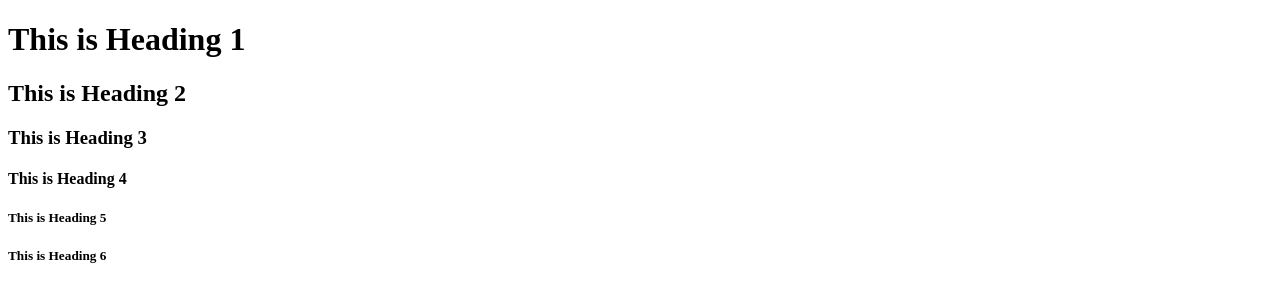
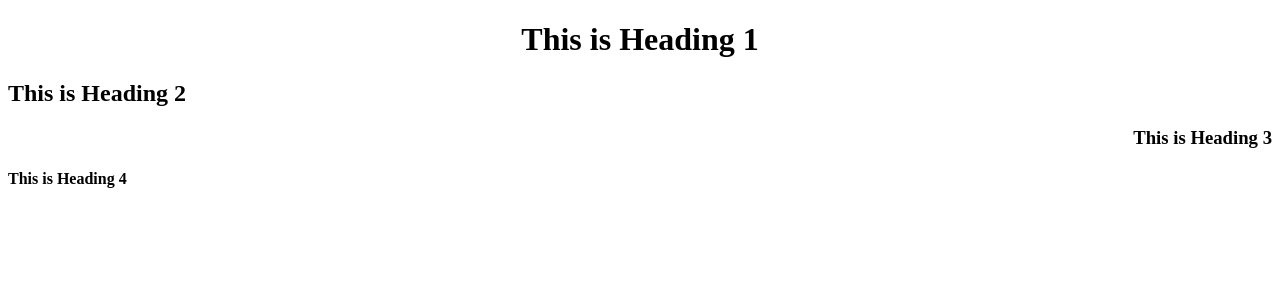
Before and after one commit to iamSaDew/HTML25A-L, a plain HTML site: page index.html in a window 1280 px wide. Drawn offline with Linux system fonts and the light colour scheme.

Commit message:
hading tag using a align atribute

```diff
--- a/index.html
+++ b/index.html
@@ -6,11 +6,11 @@
     <title>Revision 2nd Day</title>
 </head>
 <body>
-    <h1>This is Heading 1</h1>
-    <h2>This is Heading 2</h2>
-    <h3>This is Heading 3</h3>
-    <h4>This is Heading 4</h4>
-    <h5>This is Heading 5</h5>
-    <h5>This is Heading 6</h5>
+
+    <h1 align="center">This is Heading 1</h1>
+    <h2 align="left">This is Heading 2</h2>
+    <h3 align="right">This is Heading 3</h3>
+    <h4 align="justify">This is Heading 4</h4>
+
 </body>
 </html>
```
